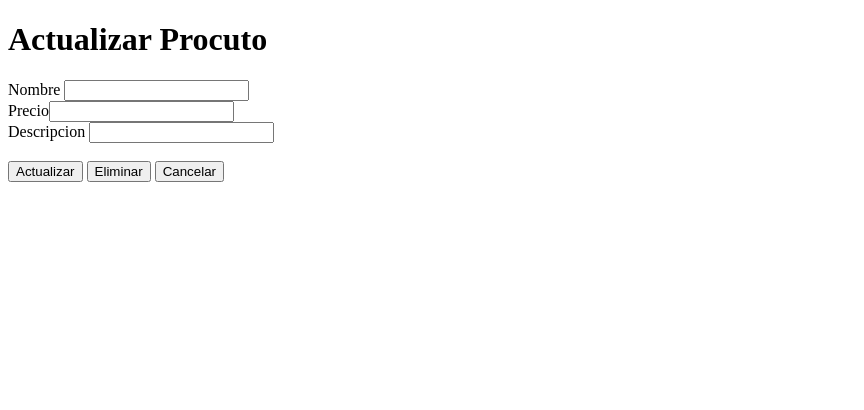
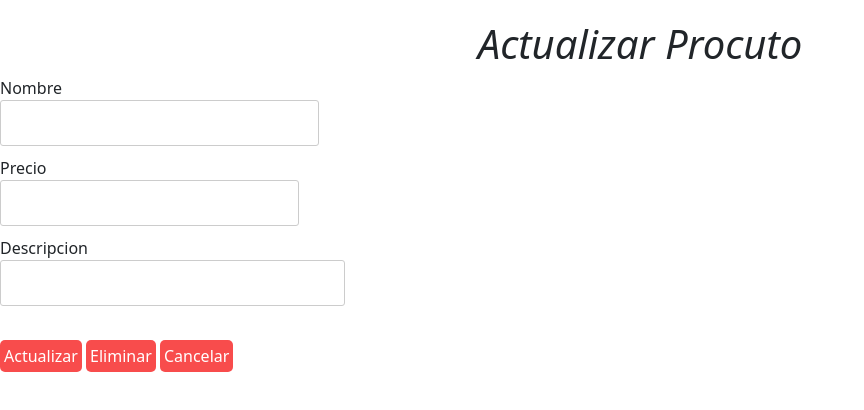
Before and after one commit to JFernandoMC-1151598/Javascript, a plain HTML site: page ver_producto.html in a window 1280 px wide. Shown: the whole page, without its empty margins (0-864 px from the left). Drawn offline with nearby package versions, Linux system fonts and the light colour scheme.

Commit message:
Incluyendo Boostrap

```diff
--- a/ver_producto.html
+++ b/ver_producto.html
@@ -3,6 +3,8 @@
 <head>
     <meta charset="UTF-8">
     <meta name="viewport" content="width=device-width, initial-scale=1.0">
+    <link href="https://cdn.jsdelivr.net/npm/bootstrap@5.0.2/dist/css/bootstrap.min.css" rel="stylesheet" integrity="sha384-EVSTQN3/azprG1Anm3QDgpJLIm9Nao0Yz1ztcQTwFspd3yD65VohhpuuCOmLASjC" crossorigin="anonymous">
+    <link rel="stylesheet" href="css/styles.css">
     <title>Editar Producto</title>
 </head>
 <body>
```
